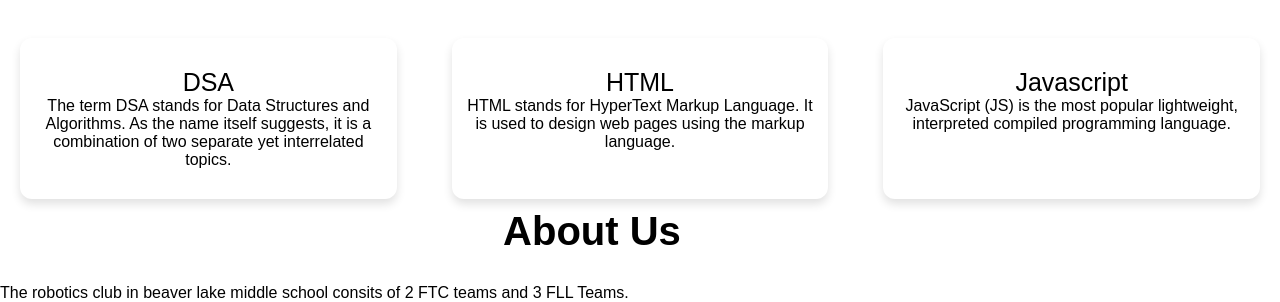
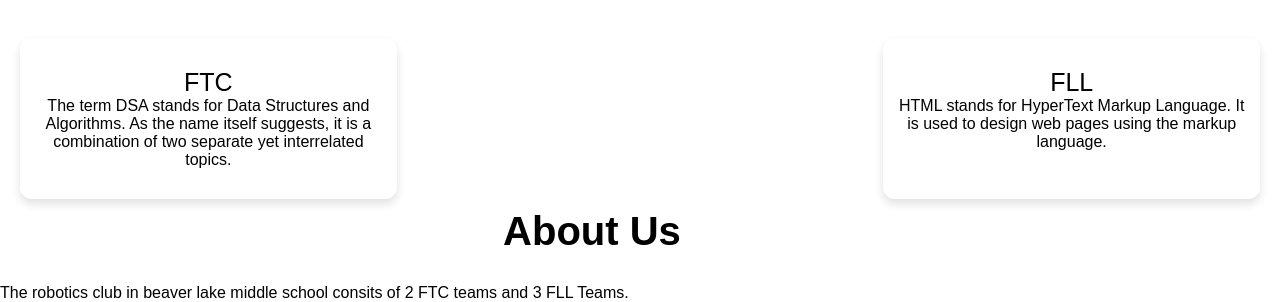
Before and after one commit to parshwa282011/BeaverLakeRoboticsWebsite, a plain HTML site: page index.html in a window 1280 px wide. Shown: the part 557-859 px from the top of the page. Drawn offline with Linux system fonts and the light colour scheme.

Commit message:
Update formating

```diff
--- a/index.html
+++ b/index.html
@@ -46,7 +46,7 @@
 				  <div class="box">
 					  <div class="topic">
 						  <a href="" target="_blank">
-							  DSA
+							  FTC
 						  </a>
 					  </div>
 					  <p>
@@ -61,7 +61,7 @@
 				  <div class="box">
 					  <div class="topic">
 						  <a href="" target="_blank">
-							  HTML
+							  FLL
 						  </a>
 					  </div>
 					  <p>
@@ -71,18 +71,6 @@
 						  the markup language.
 					  </p>
 				  </div>
-				  <div class="box">
-					  <div class="topic">
-						  <a href="" target="_blank">
-							  Javascript
-						  </a>
-					  </div>
-					  <p>
-						  JavaScript (JS) is the most
-  						popular lightweight, interpreted
-	  					compiled programming language.
-		  			</p>
-			  	</div>
   			</div>
 	  	</div>
   	</section>
```
